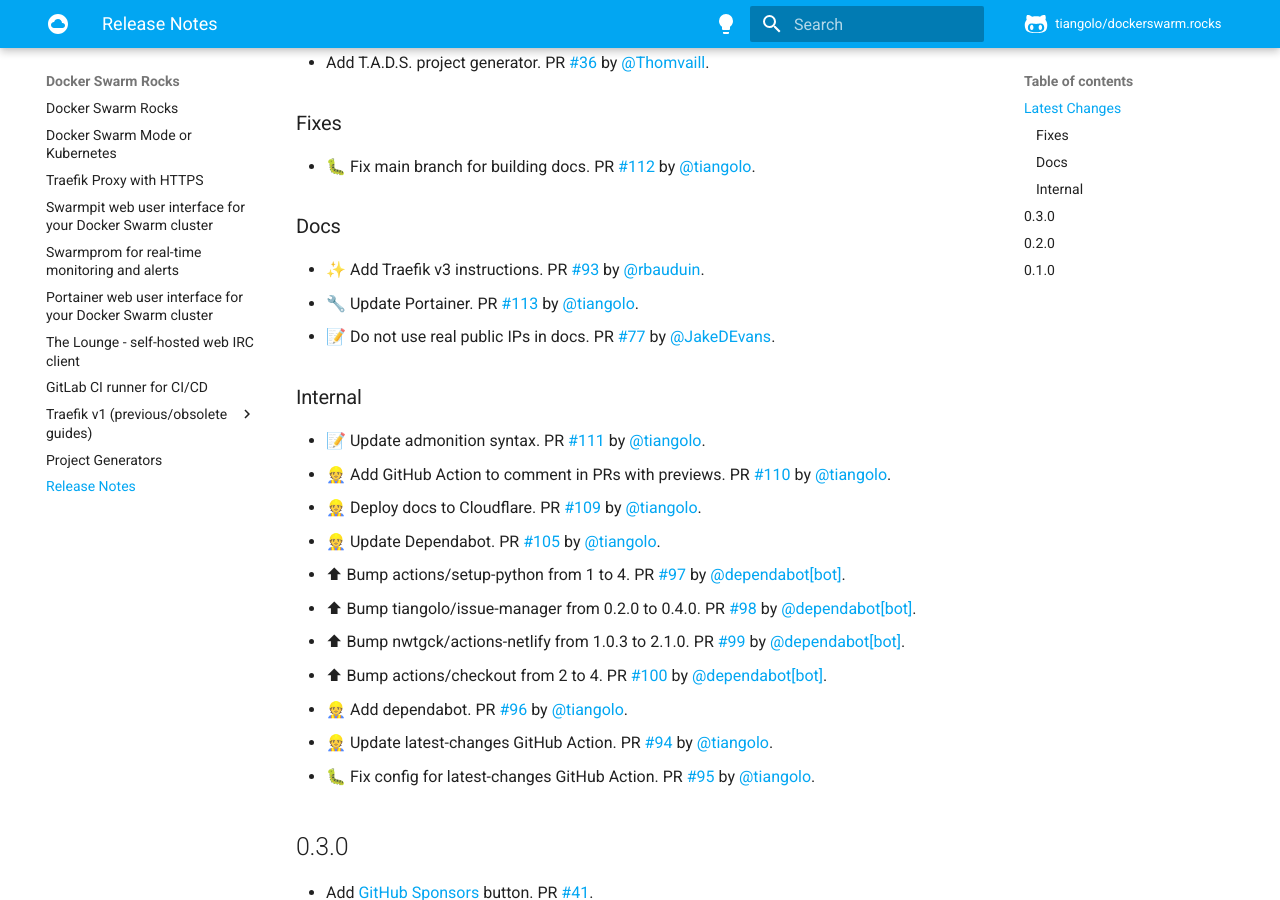
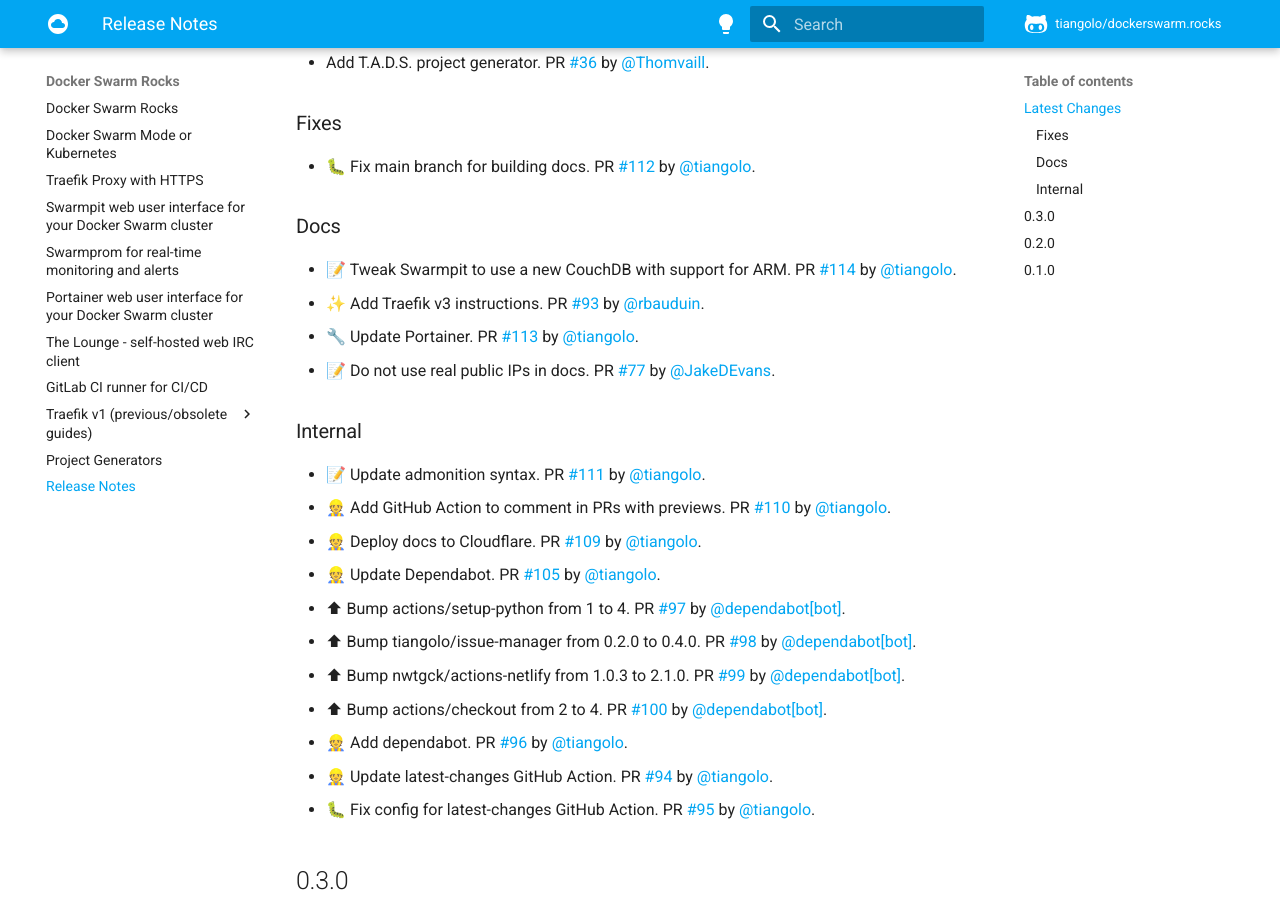
Before and after one commit to tiangolo/dockerswarm.rocks, an MkDocs documentation site: the page built from docs/release-notes.md, in a window 1280 px wide and 900 px high, scrolled down 483 px. Built offline with MkDocs 1.6.1 and Material for MkDocs 9.7.7, drawn with Linux system fonts in a browser that asks for light colours; comment, search, counter and statistics services are not loaded.

Commit message:
📝 Update release notes

```diff
--- a/docs/release-notes.md
+++ b/docs/release-notes.md
@@ -19,6 +19,7 @@
 
 ### Docs
 
+* 📝 Tweak Swarmpit to use a new CouchDB with support for ARM. PR [#114](https://github.com/tiangolo/dockerswarm.rocks/pull/114) by [@tiangolo](https://github.com/tiangolo).
 * ✨ Add Traefik v3 instructions. PR [#93](https://github.com/tiangolo/dockerswarm.rocks/pull/93) by [@rbauduin](https://github.com/rbauduin).
 * 🔧 Update Portainer. PR [#113](https://github.com/tiangolo/dockerswarm.rocks/pull/113) by [@tiangolo](https://github.com/tiangolo).
 * 📝 Do not use real public IPs in docs. PR [#77](https://github.com/tiangolo/dockerswarm.rocks/pull/77) by [@JakeDEvans](https://github.com/JakeDEvans).
```
